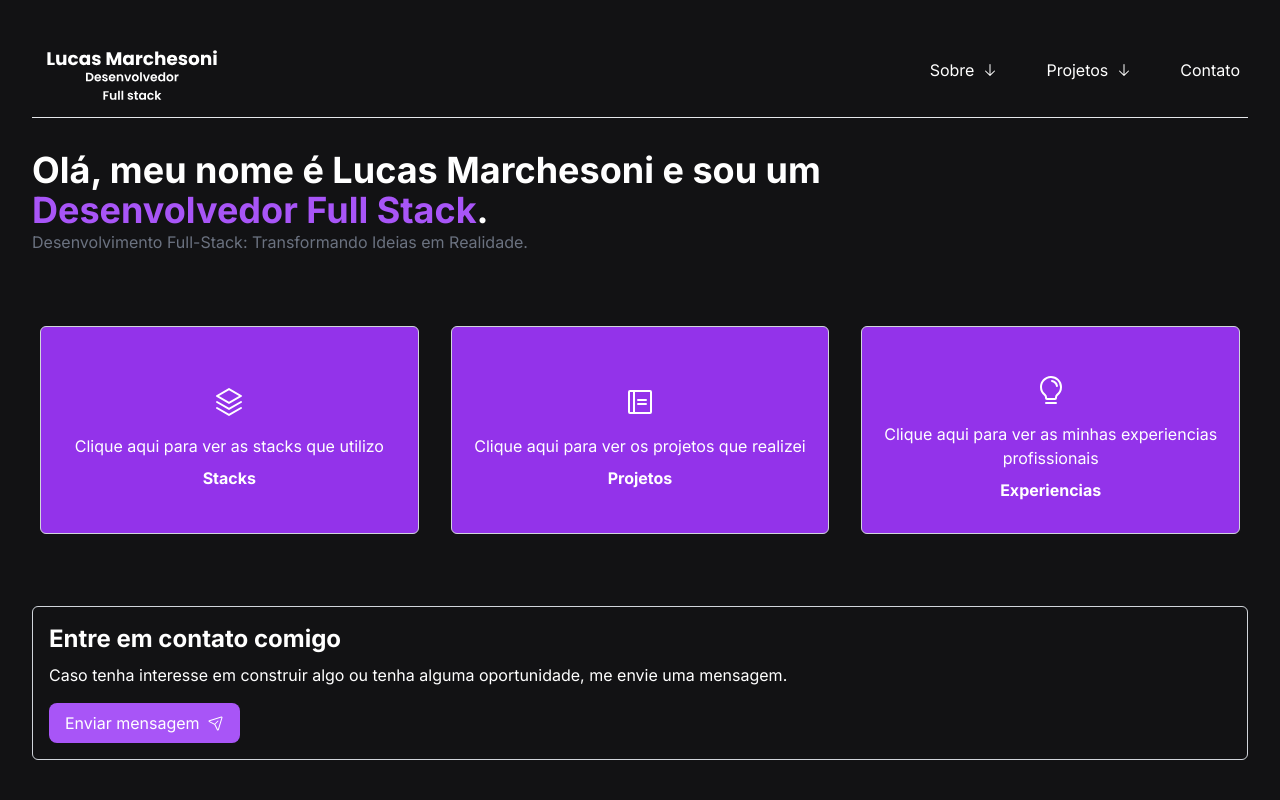
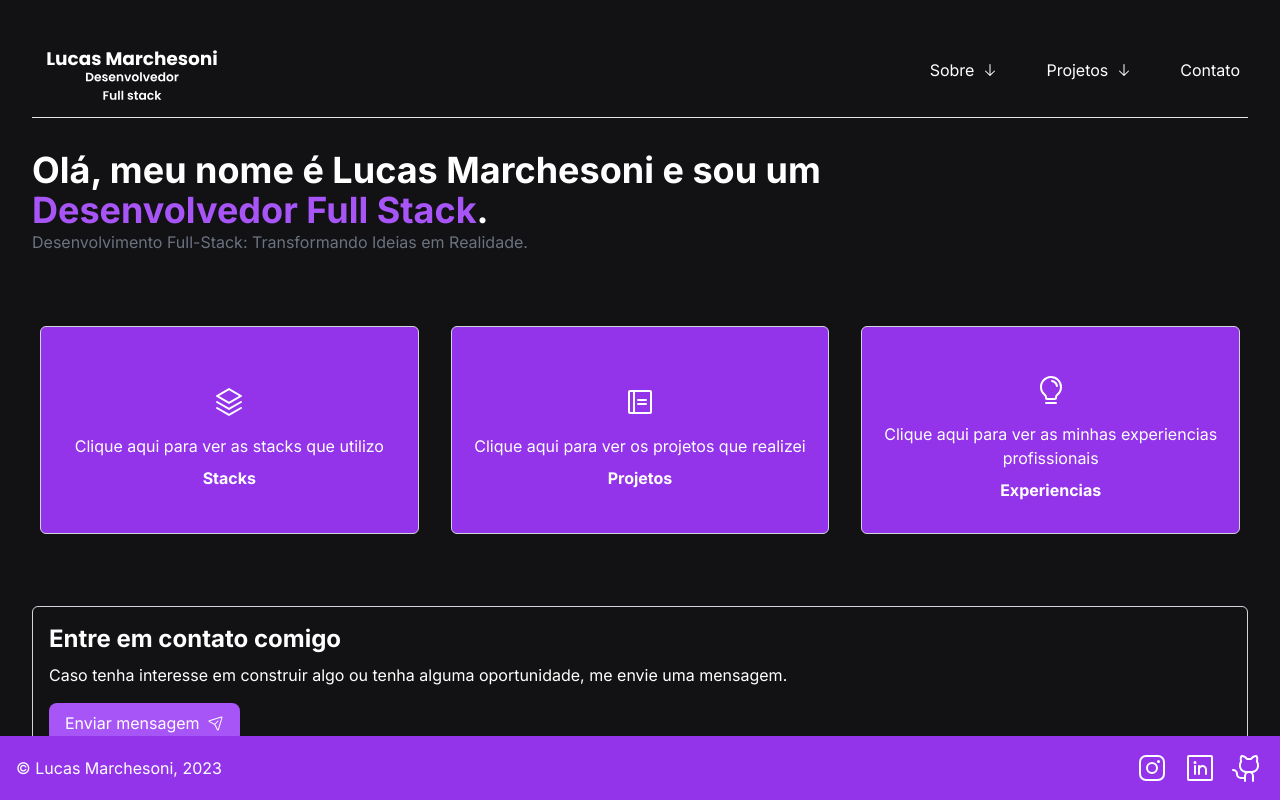
Before and after one commit to Lucas-2000/portfolio, a Next.js app: page / in a window 1280 px wide. Shown: the top 800 px of the page. Built offline with nearby package versions, Linux system fonts and the light colour scheme.

Commit message:
[fix] fixed footer

```diff
--- a/src/app/components/footer/footer.tsx
+++ b/src/app/components/footer/footer.tsx
@@ -4,9 +4,9 @@ import Link from "next/link";
 
 export default function Footer() {
   return (
-    <footer className="mt-4 sm:mt-8 p-4 rounded-md border border-gray-300 text-white ">
-      <div className="max-w-7xl mx-auto px-4 sm:px-8 py-4 sm:py-8 flex flex-col sm:flex-row items-center justify-between">
-        <div className="mb-4 sm:mb-0">
+    <footer className="fixed bottom-0 left-0 right-0 p-4 bg-purple-600 text-white">
+      <div className="max-w-7xl mx-auto flex items-center justify-between">
+        <div>
           <p>&copy; Lucas Marchesoni, 2023</p>
         </div>
         <div className="flex space-x-4">
--- a/src/app/globals.css
+++ b/src/app/globals.css
@@ -5,7 +5,7 @@
 body {
   background: #121214;
   color: #fff;
-  min-height: 100vh;
+  margin-bottom: 60px;
 }
 
 a {
```
